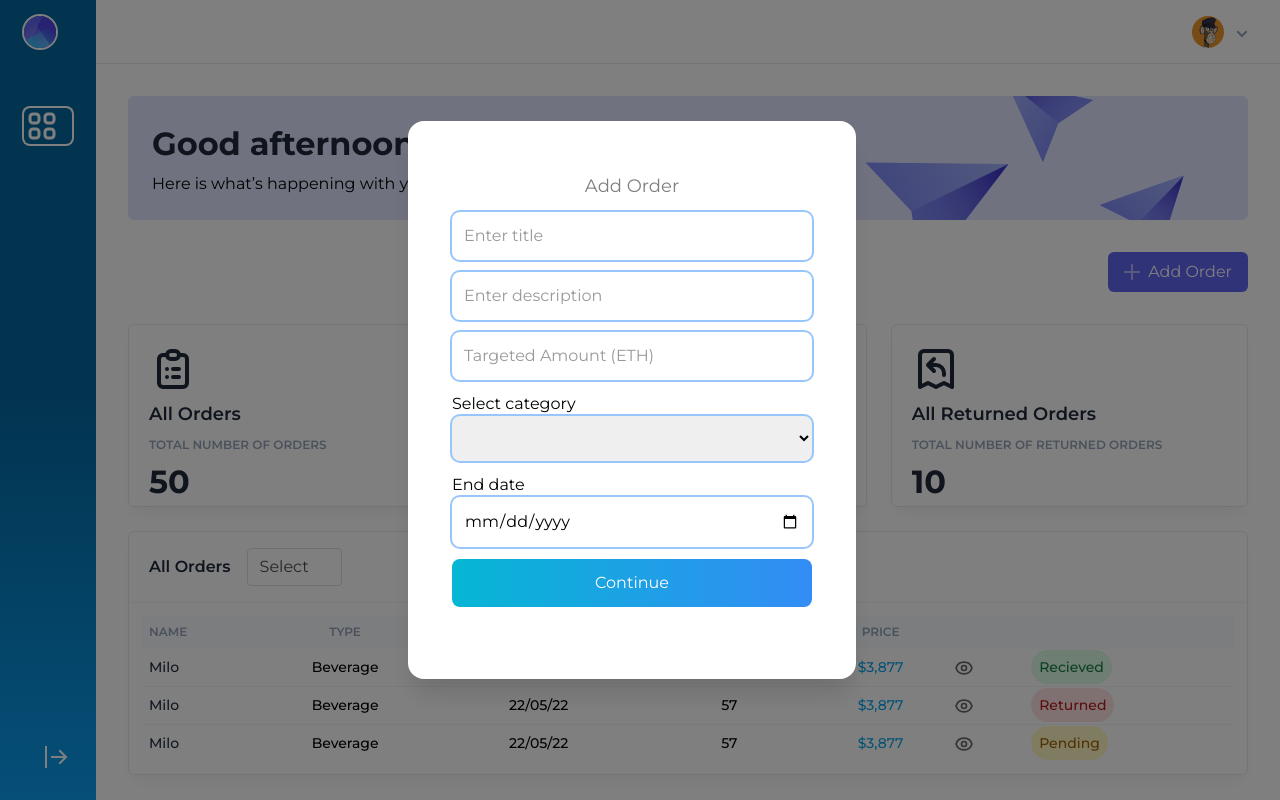
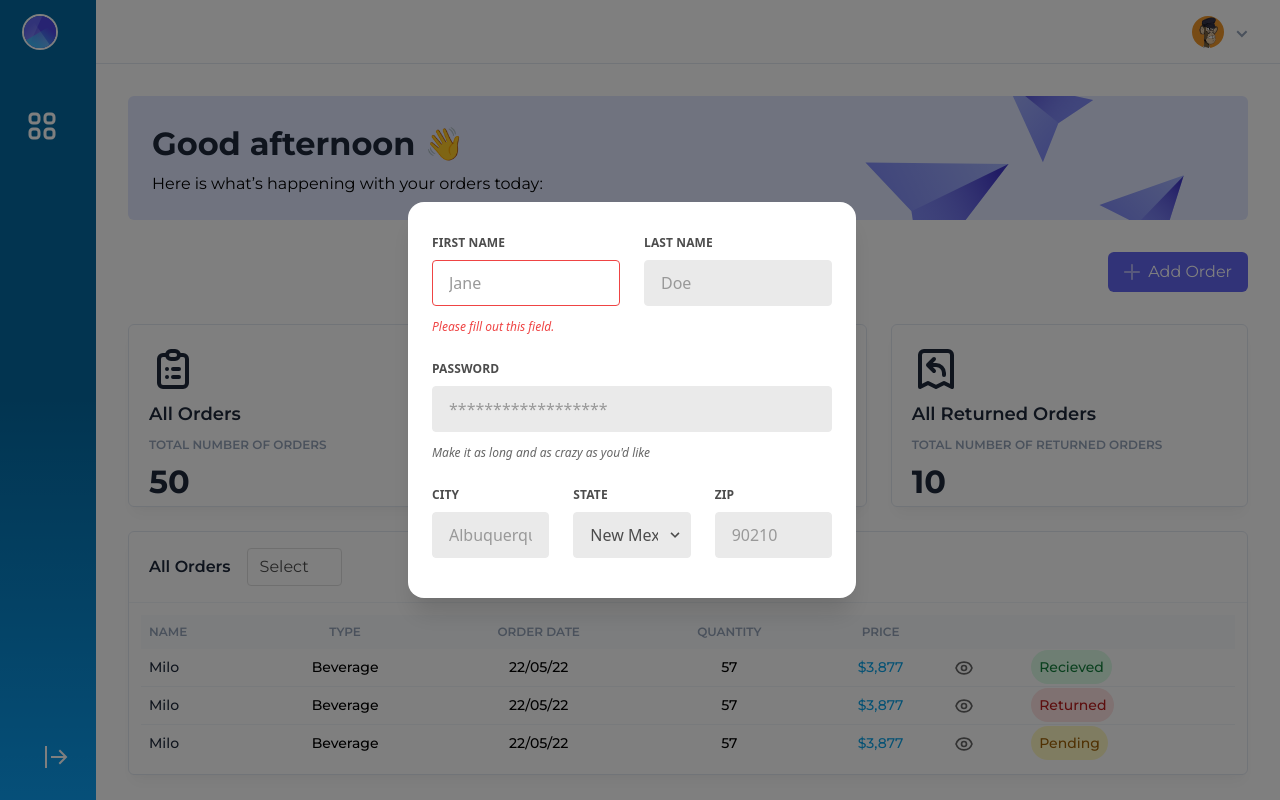
Before and after one commit to mendsalbert/schain, a Next.js app: page /dashboard/customer in a window 1280 px wide. Both pictures are taken after a click on the button "Add Order". Built offline with nearby package versions, Linux system fonts and the light colour scheme.

Commit message:
schain ui

```diff
--- a/components/OrderModal.tsx
+++ b/components/OrderModal.tsx
@@ -10,71 +10,168 @@ const OrderModal = (props) => {
   });
 
   return (
-    <div className="p-5 font-Montserrat overflow-auto">
-      <p className="text-center text-gray-500 text-lg">Add Order</p>
-      <div className="py-3 space-y-3">
-        <input
-          type="text"
-          required={true}
-          onChange={(e) =>
-            updateFormInput({ ...formInput, title: e.target.value })
-          }
-          className="w-full py-3 outline-none ring-2 rounded-lg p-3"
-          placeholder="Enter title "
-        />
-        <input
-          type="text"
-          required={true}
-          onChange={(e) =>
-            updateFormInput({ ...formInput, description: e.target.value })
-          }
-          className="w-full py-3 outline-none ring-2 rounded-lg p-3"
-          placeholder="Enter description"
-        />
-        <input
-          type="number"
-          onChange={(e) =>
-            updateFormInput({ ...formInput, targetAmount: e.target.value })
-          }
-          className="w-full py-3 outline-none ring-2 rounded-lg p-3"
-          placeholder="Targeted Amount (ETH)"
-          required={true}
-        />
-        <div>
-          <label className="mt-6">Select category</label>
-          <select
-            placeholder="Select description"
-            required={true}
-            onChange={(e) =>
-              updateFormInput({ ...formInput, category: e.target.value })
-            }
-            className="w-full py-3 outline-none ring-2 rounded-lg p-3"
+    // <div className="p-5 font-Montserrat overflow-auto">
+    //   <p className="text-center text-gray-500 text-lg">Add Order</p>
+    //   <div className="py-3 space-y-3">
+    //     <input
+    //       type="text"
+    //       required={true}
+    //       onChange={(e) =>
+    //         updateFormInput({ ...formInput, title: e.target.value })
+    //       }
+    //       className="w-full py-3 outline-none ring-2 rounded-lg p-3"
+    //       placeholder="Enter title "
+    //     />
+    //     <input
+    //       type="text"
+    //       required={true}
+    //       onChange={(e) =>
+    //         updateFormInput({ ...formInput, description: e.target.value })
+    //       }
+    //       className="w-full py-3 outline-none ring-2 rounded-lg p-3"
+    //       placeholder="Enter description"
+    //     />
+    //     <input
+    //       type="number"
+    //       onChange={(e) =>
+    //         updateFormInput({ ...formInput, targetAmount: e.target.value })
+    //       }
+    //       className="w-full py-3 outline-none ring-2 rounded-lg p-3"
+    //       placeholder="Targeted Amount (ETH)"
+    //       required={true}
+    //     />
+    //     <div>
+    //       <label className="mt-6">Select category</label>
+    //       <select
+    //         placeholder="Select description"
+    //         required={true}
+    //         onChange={(e) =>
+    //           updateFormInput({ ...formInput, category: e.target.value })
+    //         }
+    //         className="w-full py-3 outline-none ring-2 rounded-lg p-3"
+    //       >
+    //         <option value="education"></option>
+    //         <option value="education">Education</option>
+    //         <option value="disaster">Disaster</option>
+    //         <option value="health">Health</option>
+    //         <option value="famine">Famine</option>
+    //       </select>
+    //     </div>
+    //     <div className="">
+    //       <label className="mt-6">End date</label>
+    //       <input
+    //         required={true}
+    //         type="date"
+    //         onChange={(e) =>
+    //           updateFormInput({ ...formInput, endDate: e.target.value })
+    //         }
+    //         className="w-full py-3 outline-none ring-2 rounded-lg p-3"
+    //         placeholder="Enter amount manually"
+    //       />
+    //     </div>
+
+    //     <div className="bg-gradient-to-r from-cyan-500 to-blue-500 px-6 py-3 rounded-lg text-center cursor-pointer text-white">
+    //       Continue
+    //     </div>
+    //   </div>
+    // </div>
+
+    <form className="w-full max-w-lg">
+      <div className="flex flex-wrap -mx-3 mb-6">
+        <div className="w-full md:w-1/2 px-3 mb-6 md:mb-0">
+          <label
+            className="block uppercase tracking-wide text-gray-700 text-xs font-bold mb-2"
+            for="grid-first-name"
           >
-            <option value="education"></option>
-            <option value="education">Education</option>
-            <option value="disaster">Disaster</option>
-            <option value="health">Health</option>
-            <option value="famine">Famine</option>
-          </select>
+            First Name
+          </label>
+          <input
+            className="appearance-none block w-full bg-gray-200 text-gray-700 border border-red-500 rounded py-3 px-4 mb-3 leading-tight focus:outline-none focus:bg-white"
+            id="grid-first-name"
+            type="text"
+            placeholder="Jane"
+          />
+          <p className="text-red-500 text-xs italic">
+            Please fill out this field.
+          </p>
         </div>
-        <div className="">
-          <label className="mt-6">End date</label>
+        <div className="w-full md:w-1/2 px-3">
+          <label className="block uppercase tracking-wide text-gray-700 text-xs font-bold mb-2">
+            Last Name
+          </label>
           <input
-            required={true}
-            type="date"
-            onChange={(e) =>
-              updateFormInput({ ...formInput, endDate: e.target.value })
-            }
-            className="w-full py-3 outline-none ring-2 rounded-lg p-3"
-            placeholder="Enter amount manually"
+            className="appearance-none block w-full bg-gray-200 text-gray-700 border border-gray-200 rounded py-3 px-4 leading-tight focus:outline-none focus:bg-white focus:border-gray-500"
+            id="grid-last-name"
+            type="text"
+            placeholder="Doe"
           />
         </div>
-
-        <div className="bg-gradient-to-r from-cyan-500 to-blue-500 px-6 py-3 rounded-lg text-center cursor-pointer text-white">
-          Continue
+      </div>
+      <div className="flex flex-wrap -mx-3 mb-6">
+        <div className="w-full px-3">
+          <label className="block uppercase tracking-wide text-gray-700 text-xs font-bold mb-2">
+            Password
+          </label>
+          <input
+            className="appearance-none block w-full bg-gray-200 text-gray-700 border border-gray-200 rounded py-3 px-4 mb-3 leading-tight focus:outline-none focus:bg-white focus:border-gray-500"
+            id="grid-password"
+            type="password"
+            placeholder="******************"
+          />
+          <p className="text-gray-600 text-xs italic">
+            Make it as long and as crazy as you'd like
+          </p>
         </div>
       </div>
-    </div>
+      <div className="flex flex-wrap -mx-3 mb-2">
+        <div className="w-full md:w-1/3 px-3 mb-6 md:mb-0">
+          <label className="block uppercase tracking-wide text-gray-700 text-xs font-bold mb-2">
+            City
+          </label>
+          <input
+            className="appearance-none block w-full bg-gray-200 text-gray-700 border border-gray-200 rounded py-3 px-4 leading-tight focus:outline-none focus:bg-white focus:border-gray-500"
+            id="grid-city"
+            type="text"
+            placeholder="Albuquerque"
+          />
+        </div>
+        <div className="w-full md:w-1/3 px-3 mb-6 md:mb-0">
+          <label className="block uppercase tracking-wide text-gray-700 text-xs font-bold mb-2">
+            State
+          </label>
+          <div className="relative">
+            <select
+              className="block appearance-none w-full bg-gray-200 border border-gray-200 text-gray-700 py-3 px-4 pr-8 rounded leading-tight focus:outline-none focus:bg-white focus:border-gray-500"
+              id="grid-state"
+            >
+              <option>New Mexico</option>
+              <option>Missouri</option>
+              <option>Texas</option>
+            </select>
+            <div className="pointer-events-none absolute inset-y-0 right-0 flex items-center px-2 text-gray-700">
+              <svg
+                className="fill-current h-4 w-4"
+                xmlns="http://www.w3.org/2000/svg"
+                viewBox="0 0 20 20"
+              >
+                <path d="M9.293 12.95l.707.707L15.657 8l-1.414-1.414L10 10.828 5.757 6.586 4.343 8z" />
+              </svg>
+            </div>
+          </div>
+        </div>
+        <div className="w-full md:w-1/3 px-3 mb-6 md:mb-0">
+          <label className="block uppercase tracking-wide text-gray-700 text-xs font-bold mb-2">
+            Zip
+          </label>
+          <input
+            className="appearance-none block w-full bg-gray-200 text-gray-700 border border-gray-200 rounded py-3 px-4 leading-tight focus:outline-none focus:bg-white focus:border-gray-500"
+            id="grid-zip"
+            type="text"
+            placeholder="90210"
+          />
+        </div>
+      </div>
+    </form>
   );
 };
 
--- a/components/adminPartials/Sidebar.jsx
+++ b/components/adminPartials/Sidebar.jsx
@@ -152,13 +152,7 @@ function Sidebar({ sidebarOpen, setSidebarOpen }) {
                   href={"/dashboard/customer/"}
                   // className={`block text-slate-200 hover:text-white truncate transition duration-150 ${"hover:text-slate-200"}`}
                 >
-                  <div
-                    className={`flex items-center ${
-                      router.pathname === "/dashboard/customer"
-                        ? "ring-2 rounded-md ring-white"
-                        : ""
-                    }`}
-                  >
+                  <div className={`flex items-center`}>
                     <ViewGridIcon className=" shrink-0 h-9 text-white" />
                     <span className="text-sm font-medium ml-3 text-white lg:opacity-0 lg:sidebar-expanded:opacity-100 2xl:opacity-100 duration-200">
                       Dashboard
--- a/components/adminPartials/dashboard/Orders.jsx
+++ b/components/adminPartials/dashboard/Orders.jsx
@@ -60,6 +60,7 @@ function Orders() {
             {/* Table body */}
             <tbody className="text-sm  font-medium divide-y divide-slate-100">
               {/* Row */}
+              <Link href={"/dashboard/customer/order"}>
                 <tr>
                   <td className="p-2">
                     <div className="flex items-center">
@@ -89,6 +90,7 @@ function Orders() {
                     </span>
                   </td>
                 </tr>
+              </Link>
               <tr>
                 <td className="p-2">
                   <div className="flex items-center">
```
Lines whose indentation alone changed are shown as unchanged.
